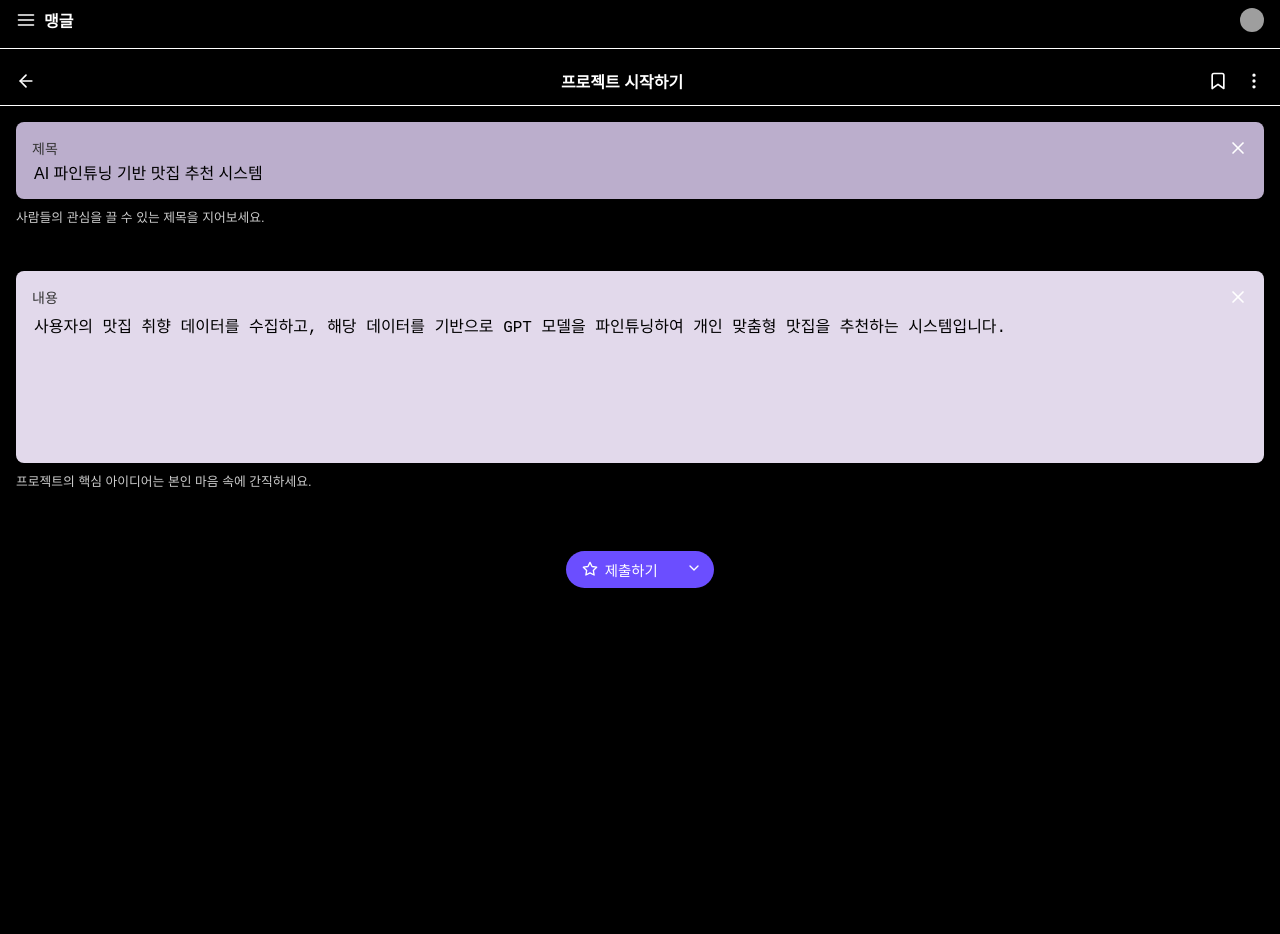
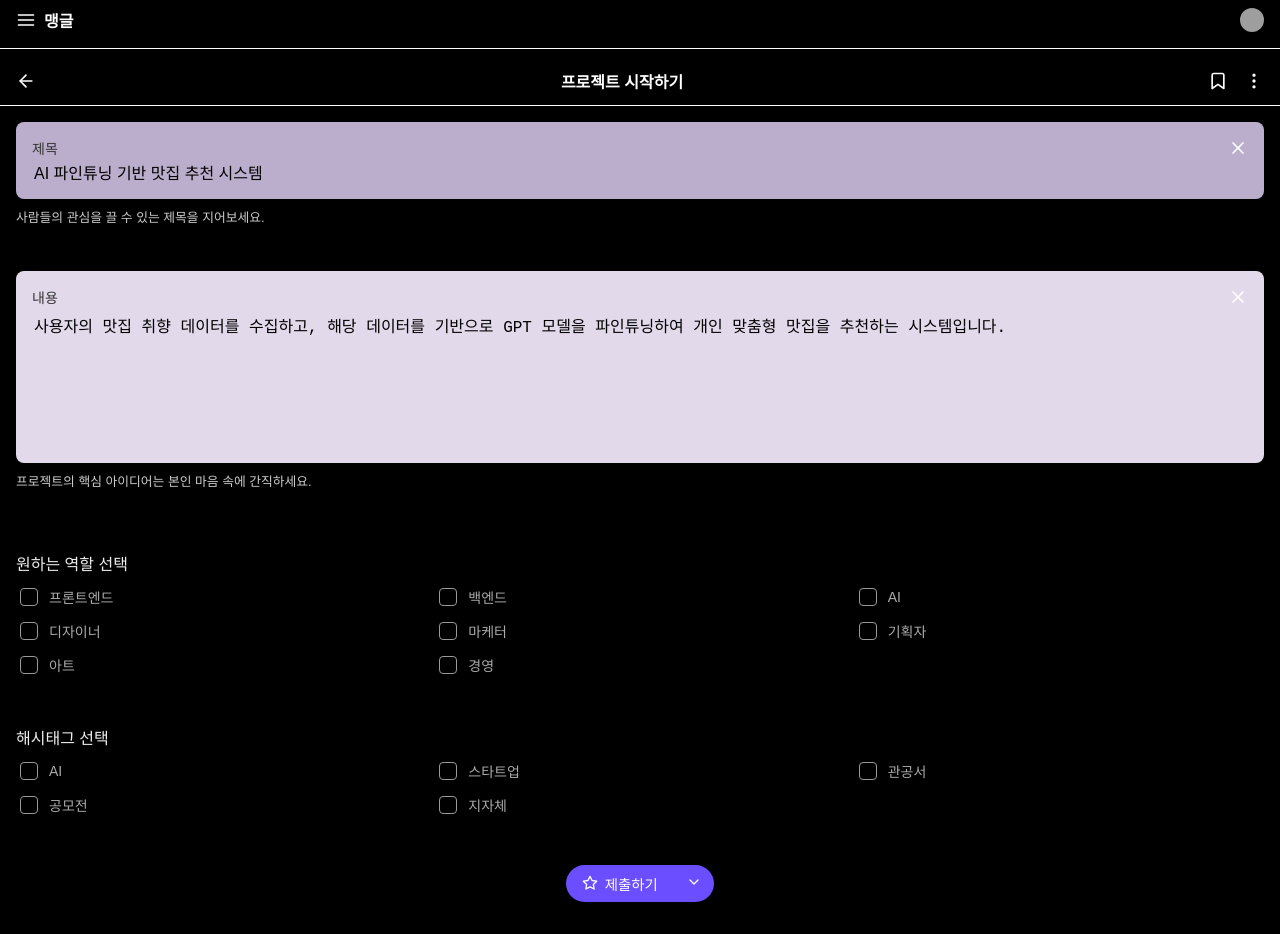
Before and after one commit to jeongwoo-gobroad/mangle, a React (Create React App) app in the folder frontend/my-app/: page /posting in a window 1280 px wide. Before the commit the page ends 800 px from the top, so only its background shows below. Built offline with nearby package versions, Linux system fonts and the light colour scheme; grey boxes are pictures that could not be loaded; the HTML template or start-up script is replaced by a standard one; what atomize would draw is missing.

Commit message:
Added: Checkboxes at posting page

```diff
--- a/frontend/my-app/src/pages/posting.js
+++ b/frontend/my-app/src/pages/posting.js
@@ -22,9 +22,72 @@ function PostingPage() {
   const [contentClicked, setContentClicked] = useState(false);
   const [dropdownOpen, setDropdownOpen] = useState(false);
 
+  // 새로 추가된 상태 변수들
+  const [desiredRoles, setDesiredRoles] = useState([]);
+  const [hashtags, setHashtags] = useState([]);
+
+  // 옵션 배열들
+  const desiredRolesOptions = [
+    "프론트엔드", "백엔드", "AI", "디자이너", "마케터", "기획자", "아트", "경영"
+  ];
+
+  const hashtagOptions = [
+    "AI", "스타트업", "관공서", "공모전", "지자체"
+  ];
+
   const handleClearTitle = () => setTitle("");
   const handleClearContent = () => setContent("");
   const toggleDropdown = () => setDropdownOpen(!dropdownOpen);
+
+  // 체크박스 핸들러 함수들
+  const handleDesiredRolesChange = (e) => {
+    const { value, checked } = e.target;
+    if (checked) {
+      setDesiredRoles((prevRoles) => [...prevRoles, value]);
+    } else {
+      setDesiredRoles((prevRoles) =>
+        prevRoles.filter((role) => role !== value)
+      );
+    }
+  };
+
+  const handleHashtagsChange = (e) => {
+    const { value, checked } = e.target;
+    if (checked) {
+      setHashtags((prevHashtags) => [...prevHashtags, value]);
+    } else {
+      setHashtags((prevHashtags) =>
+        prevHashtags.filter((hashtag) => hashtag !== value)
+      );
+    }
+  };
+
+  // 체크박스 컨테이너 스타일
+  const checkboxContainerStyle = {
+    display: "flex",
+    alignItems: "center",
+    gap: "8px",
+    fontSize: "14px",
+    color: "#aaa",
+    cursor: "pointer",
+  };
+
+  const checkboxStyle = {
+    appearance: "none",
+    width: "18px",
+    height: "18px",
+    border: "1px solid #999",
+    borderRadius: "4px",
+    backgroundColor: "black",
+    position: "relative",
+    cursor: "pointer",
+  };
+
+  const checkedCheckboxStyle = {
+    ...checkboxStyle,
+    backgroundColor: "#948dce",
+    borderColor: "#948dce",
+  };
 
   return (
     <div className="app">
@@ -198,6 +261,100 @@ function PostingPage() {
         </p>
       </div>
 
+      {/* 원하는 역할 선택 */}
+      <div style={{ padding: "1rem" }}>
+        <p style={{ fontSize: "16px", color: "#eee", marginBottom: "10px" }}>
+          원하는 역할 선택
+        </p>
+        <div
+          style={{
+            display: "grid",
+            gridTemplateColumns: "repeat(3, 1fr)",
+            gap: "10px",
+            width: "100%",
+          }}
+        >
+          {desiredRolesOptions.map((option) => (
+            <label key={option} style={checkboxContainerStyle}>
+              <input
+                type="checkbox"
+                value={option}
+                checked={desiredRoles.includes(option)}
+                onChange={handleDesiredRolesChange}
+                style={
+                  desiredRoles.includes(option)
+                    ? checkedCheckboxStyle
+                    : checkboxStyle
+                }
+              />
+              <span>{option}</span>
+              {desiredRoles.includes(option) && (
+                <style>
+                  {`
+                    input[value="${option}"]:checked::after {
+                      content: '✔';
+                      color: black;
+                      font-size: 14px;
+                      position: absolute;
+                      top: 50%;
+                      left: 50%;
+                      transform: translate(-50%, -50%);
+                    }
+                  `}
+                </style>
+              )}
+            </label>
+          ))}
+        </div>
+      </div>
+
+      {/* 해시태그 선택 */}
+      <div style={{ padding: "1rem" }}>
+        <p style={{ fontSize: "16px", color: "#eee", marginBottom: "10px" }}>
+          해시태그 선택
+        </p>
+        <div
+          style={{
+            display: "grid",
+            gridTemplateColumns: "repeat(3, 1fr)",
+            gap: "10px",
+            width: "100%",
+          }}
+        >
+          {hashtagOptions.map((option) => (
+            <label key={option} style={checkboxContainerStyle}>
+              <input
+                type="checkbox"
+                value={option}
+                checked={hashtags.includes(option)}
+                onChange={handleHashtagsChange}
+                style={
+                  hashtags.includes(option)
+                    ? checkedCheckboxStyle
+                    : checkboxStyle
+                }
+              />
+              <span>{option}</span>
+              {hashtags.includes(option) && (
+                <style>
+                  {`
+                    input[value="${option}"]:checked::after {
+                      content: '✔';
+                      color: black;
+                      font-size: 14px;
+                      position: absolute;
+                      top: 50%;
+                      left: 50%;
+                      transform: translate(-50%, -50%);
+                    }
+                  `}
+                </style>
+              )}
+            </label>
+          ))}
+        </div>
+      </div>
+
       {/* 제출 버튼 */}
       <div
         style={{
@@ -221,7 +378,16 @@ function PostingPage() {
             fontSize: "0.9rem",
             cursor: "pointer",
           }}
-          onClick={() => alert("제출되었습니다")}
+          onClick={() => {
+            const formData = {
+              contestTitle: title,
+              desiredRoles: desiredRoles,
+              description: content,
+              hashtags: hashtags
+            };
+            console.log("제출된 데이터:", formData);
+            alert("제출되었습니다");
+          }}
         >
           <FiStar size={16} style={{ marginRight: "0.4rem" }} />
           제출하기
```
